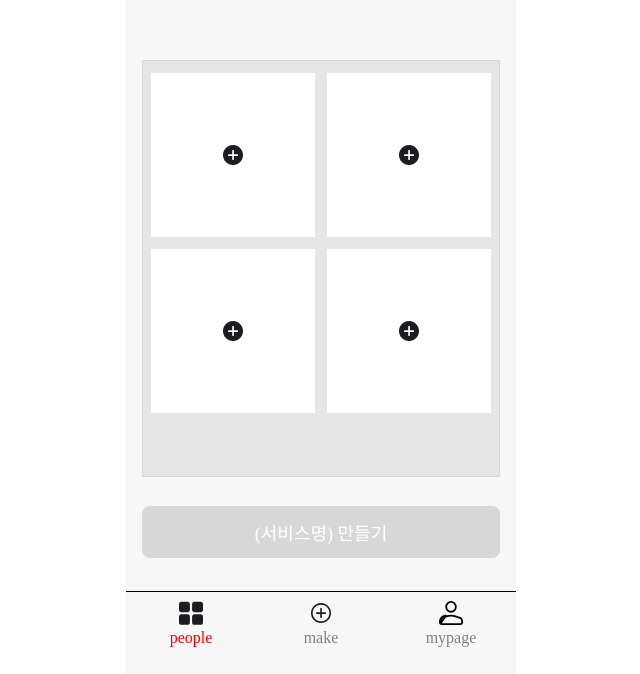
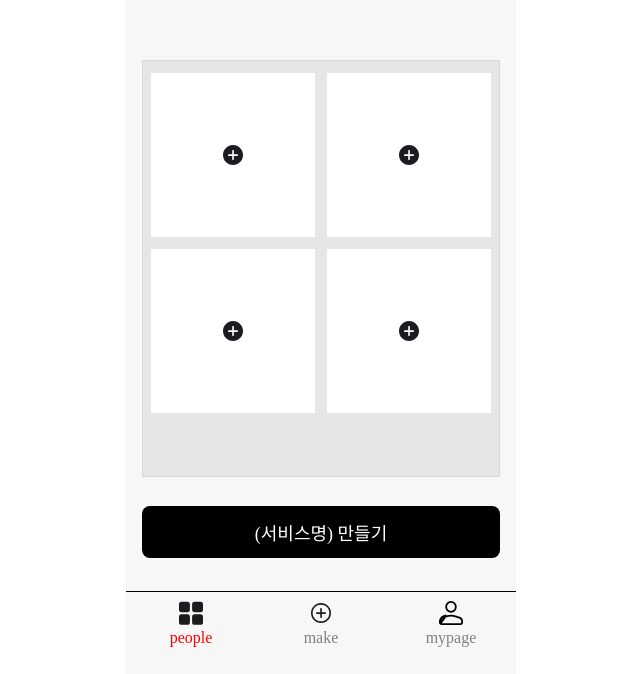
Before and after one commit to anonymousRecords/kimchi-client, a React (Vite) app: page /make in a window 1280 px wide. Shown: the part 126-800 px from the top of the page, without its empty margins (319-959 px from the left). Built offline with nearby package versions, Linux system fonts and the light colour scheme.

Commit message:
feat : Implement a button click to go to the DecoratePage

```diff
--- a/src/pages/DecoratePage.jsx
+++ b/src/pages/DecoratePage.jsx
@@ -1,8 +1,19 @@
+import styled from 'styled-components';
+
+const StyledDecorate = styled.div`
+    width: 390px;
+    height: 100vh;
+    display: flex;
+    flex-direction: column;
+    align-items: center;
+    background-color: #F7F7F7;
+`
+
 const DecoratePage = () => {
     return (
-        <>
+        <StyledDecorate>
             <div>Decorate Page</div>
-        </>
+        </StyledDecorate>
     )
 };
 
--- a/src/pages/MakePage.jsx
+++ b/src/pages/MakePage.jsx
@@ -1,5 +1,6 @@
 import styled from 'styled-components';
 import ImageCard from '../components/MakePage/ImageCard';
+import { useNavigate } from 'react-router-dom';
 
 const StyledMake = styled.div`
     width: 390px;
@@ -14,20 +15,15 @@ const StyledMake = styled.div`
         height: 52px;
         border-radius: 8px;
         border: 0;
-        background-color: #D8D8D8;
+        background-color: ${(props) => (props.disabled ? '#D8D8D8' : 'black')};
         font-size: 18px;
         color: white;
         cursor: pointer;
         margin-top: 50px;
     }
-
-    .next-btn:hover{
-        background-color: black;
-    }
 `
 
 const MakePage = () => {
-
   const isValidate = () => {
     const $imageFrame = document.querySelector('.img-frame');
     const $imgEmpty = $imageFrame.querySelectorAll('.empty');
@@ -40,14 +36,24 @@ const MakePage = () => {
     return true;
   };
 
+  const navigate = useNavigate();
   const handleValidationClick = () => {
-    isValidate();
+    if (isValidate()) {
+      console.log('All images are filled. You can proceed!');
+      navigate('/decorate', { state: {} });
+    }
   };
 
     return (
       <StyledMake>
         <ImageCard/>
-        <button className='next-btn' onClick={handleValidationClick}>(서비스명) 만들기</button>
+        <button
+          className='next-btn'
+          onClick={handleValidationClick}
+          disabled={false}
+        >
+          (서비스명) 만들기
+        </button>
       </StyledMake>
     );
   }
```
